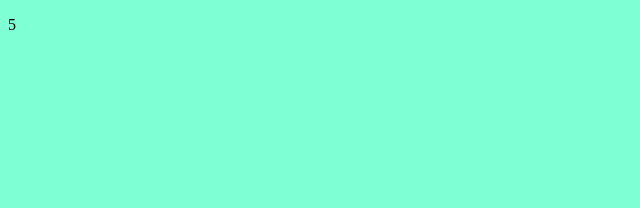
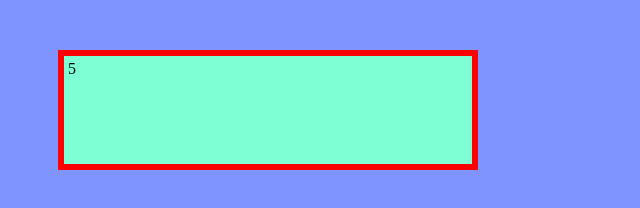
Before and after one commit to Sarveswarang/call-back-hell-task, a plain HTML site: page index.html in a window 1280 px wide. Shown: the whole page, without its empty margins (0-640 px from the left). Drawn offline with Linux system fonts and the light colour scheme.

Commit message:
call back task

```diff
--- a/index.html
+++ b/index.html
@@ -6,8 +6,19 @@
     <meta name="viewport" content="width=device-width, initial-scale=1.0">
     <title>call back</title>
     <style>
+        .timer{
+            background-color: aquamarine;
+            border: 6px solid red;
+            height: 100px;
+            width: 400px;
+         position: relative;
+         padding: 4px;
+         margin: 50px;
+
+        }
         body{
-            background-color: aquamarine;
+            background-color: rgb(127, 148, 255);
+
         }
     </style>
 </head>
```
